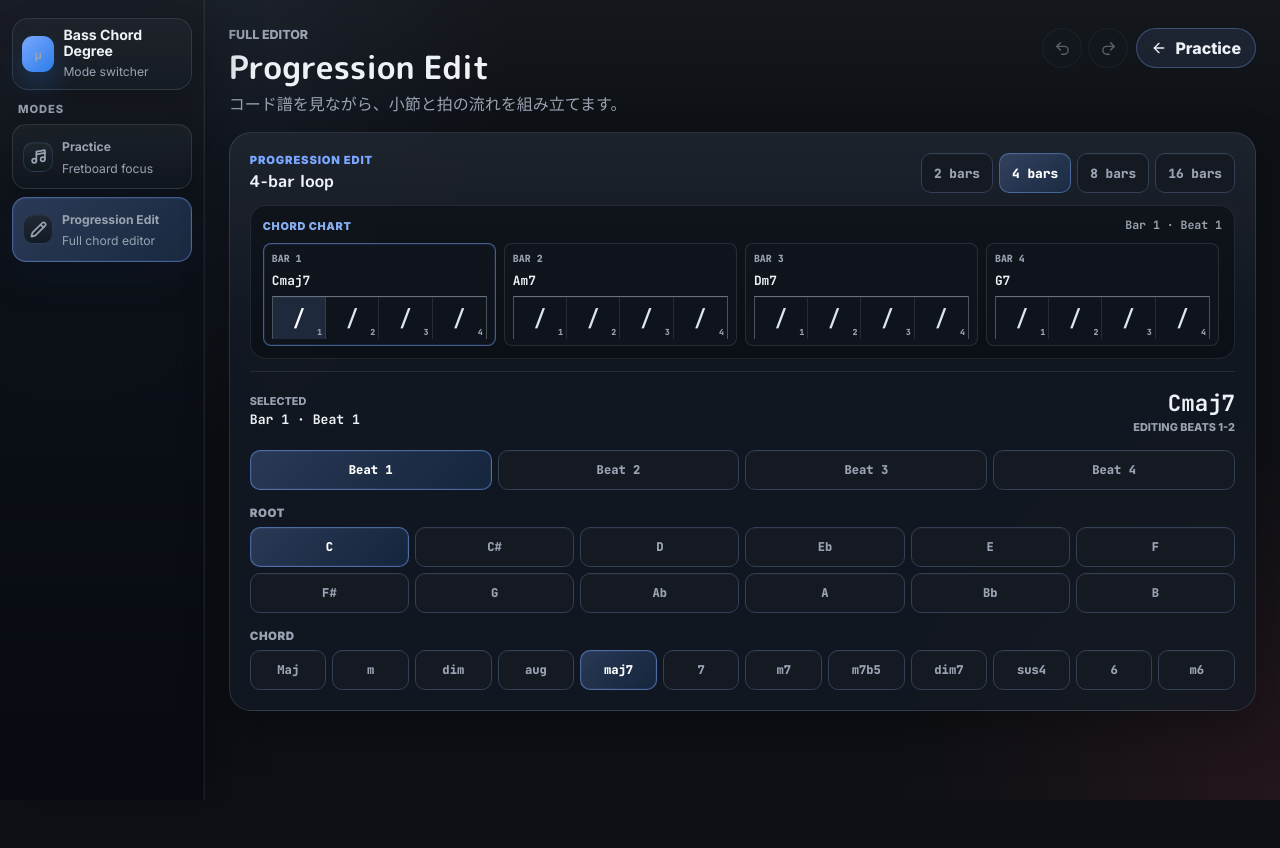
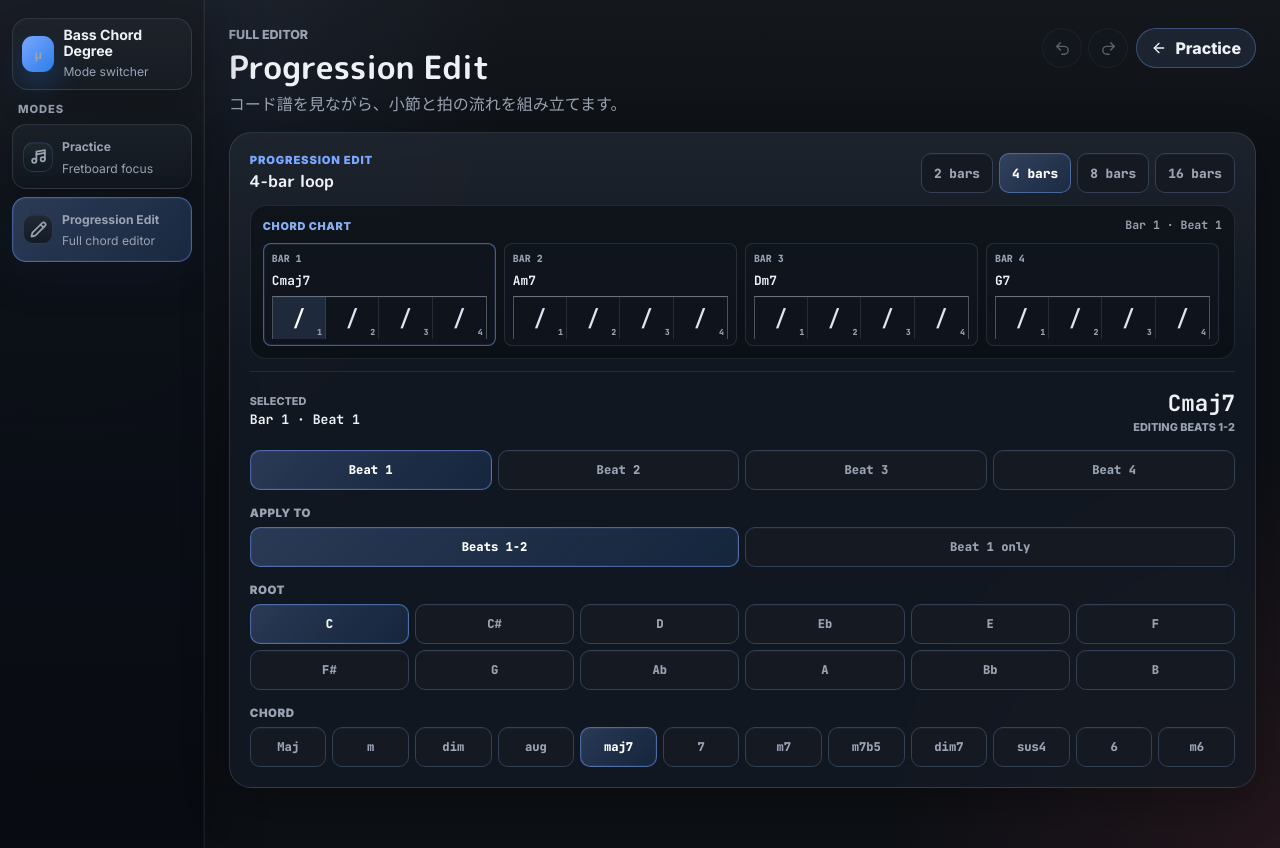
Before and after one commit to muu-ima/muu-fret-degree, a Next.js app: page /progression in a window 1280 px wide. Before the commit the page ends 800 px from the top, so only its background shows below. Built offline with nearby package versions, Linux system fonts and the light colour scheme.

Commit message:
Add per-beat chord overrides

```diff
--- a/app/components/ProgressionChordChart.tsx
+++ b/app/components/ProgressionChordChart.tsx
@@ -2,7 +2,7 @@
 
 import type { ChordType } from "../lib/music";
 import { formatChordSymbol } from "../lib/chord-symbol";
-import type { ProgressionBar } from "../lib/progression";
+import { getProgressionCellForBeat, type ProgressionBar } from "../lib/progression";
 
 type ProgressionChordChartProps = {
   bars: readonly ProgressionBar[];
@@ -29,9 +29,10 @@ export function ProgressionChordChart({
       </div>
       <div className="progressionChordChartGrid">
         {bars.map((bar, barIndex) => {
-          const firstSymbol = formatChordSymbol(bar.cells[0].root, bar.cells[0].chordTypeId, chordTypes);
-          const secondSymbol = formatChordSymbol(bar.cells[1].root, bar.cells[1].chordTypeId, chordTypes);
-          const usesSingleChord = firstSymbol === secondSymbol;
+          const beatSymbols = [0, 1, 2, 3].map((beatIndex) => {
+            const cell = getProgressionCellForBeat(bar, beatIndex);
+            return formatChordSymbol(cell.root, cell.chordTypeId, chordTypes);
+          });
 
           return (
             <article
@@ -40,20 +41,22 @@ export function ProgressionChordChart({
             >
               <span className="progressionChartBarNumber">Bar {bar.bar}</span>
               <div className="progressionChartChords">
-                <strong className={usesSingleChord ? "progressionChartChord full" : "progressionChartChord"}>
-                  {firstSymbol}
-                </strong>
-                {!usesSingleChord && <strong className="progressionChartChord">{secondSymbol}</strong>}
+                {beatSymbols.map((symbol, beatIndex) => (
+                  <strong className="progressionChartChord" key={beatIndex}>
+                    {beatIndex === 0 || symbol !== beatSymbols[beatIndex - 1] ? symbol : ""}
+                  </strong>
+                ))}
               </div>
               <div className="progressionChartBeats">
                 {[0, 1, 2, 3].map((beatIndex) => {
                   const isSelected = barIndex === selectedBarIndex && beatIndex === selectedBeatIndex;
+                  const cell = getProgressionCellForBeat(bar, beatIndex);
                   return (
                     <button
                       key={beatIndex}
                       type="button"
                       className={isSelected ? "progressionChartBeat selected" : "progressionChartBeat"}
-                      aria-label={`Bar ${bar.bar}, Beat ${beatIndex + 1}`}
+                      aria-label={`Bar ${bar.bar}, Beat ${beatIndex + 1}, ${formatChordSymbol(cell.root, cell.chordTypeId, chordTypes)}`}
                       aria-pressed={isSelected}
                       onClick={() => onBeatSelect(barIndex, beatIndex)}
                     >
--- a/app/components/ProgressionEditor.tsx
+++ b/app/components/ProgressionEditor.tsx
@@ -3,7 +3,11 @@
 import { useEffect, useState } from "react";
 import { formatChordSymbol, formatChordTypeSymbol } from "../lib/chord-symbol";
 import { type ChordType } from "../lib/music";
-import { type ProgressionBar, type ProgressionCell } from "../lib/progression";
+import {
+  getProgressionCellForBeat,
+  type ProgressionBar,
+  type ProgressionCell,
+} from "../lib/progression";
 import { ProgressionChordChart } from "./ProgressionChordChart";
 
 type ProgressionEditorProps = {
@@ -14,6 +18,7 @@ type ProgressionEditorProps = {
   roots: string[];
   chordTypes: ChordType[];
   onBarCountChange: (barCount: number) => void;
+  onBeatChordChange: (barIndex: number, beatIndex: number, cell: ProgressionCell | undefined) => void;
   onCellChange: (barIndex: number, cellIndex: number, cell: ProgressionCell) => void;
 };
 
@@ -25,6 +30,7 @@ export function ProgressionEditor({
   roots,
   chordTypes,
   onBarCountChange,
+  onBeatChordChange,
   onCellChange,
 }: ProgressionEditorProps) {
   const [selectedBarIndex, setSelectedBarIndex] = useState(0);
@@ -41,11 +47,37 @@ export function ProgressionEditor({
 
   const selectedBar = bars[selectedBarIndex] ?? bars[0];
   const selectedCellIndex = Math.floor(selectedBeatIndex / 2);
-  const selectedCell = selectedBar?.cells[selectedCellIndex];
+  const baseCell = selectedBar?.cells[selectedCellIndex];
+  const beatOverride = selectedBar?.beats?.[selectedBeatIndex]?.chordOverride;
+  const editScope = beatOverride ? "beat" : "cell";
+  const selectedCell = editScope === "beat" ? beatOverride ?? baseCell : baseCell;
 
   if (!selectedBar || !selectedCell) {
     return null;
   }
+
+  const applyCellChange = (nextCell: ProgressionCell) => {
+    if (editScope === "beat") {
+      onBeatChordChange(selectedBarIndex, selectedBeatIndex, nextCell);
+      return;
+    }
+
+    onCellChange(selectedBarIndex, selectedCellIndex, nextCell);
+  };
+
+  const useCellScope = () => {
+    onBeatChordChange(selectedBarIndex, selectedBeatIndex, undefined);
+  };
+
+  const useBeatScope = () => {
+    if (!beatOverride) {
+      onBeatChordChange(
+        selectedBarIndex,
+        selectedBeatIndex,
+        getProgressionCellForBeat(selectedBar, selectedBeatIndex),
+      );
+    }
+  };
 
   return (
     <section className={className} aria-label="コード進行編集">
@@ -88,7 +120,11 @@ export function ProgressionEditor({
           </div>
           <div className="progressionSelectionChord">
             <strong>{formatChordSymbol(selectedCell.root, selectedCell.chordTypeId, chordTypes)}</strong>
-            <span>Editing Beats {selectedCellIndex === 0 ? "1-2" : "3-4"}</span>
+            <span>
+              {editScope === "beat"
+                ? `Beat ${selectedBeatIndex + 1} override`
+                : `Editing Beats ${selectedCellIndex === 0 ? "1-2" : "3-4"}`}
+            </span>
           </div>
         </div>
 
@@ -110,6 +146,28 @@ export function ProgressionEditor({
           })}
         </div>
 
+        <div className="progressionApplySection">
+          <span className="controlLabel">Apply To</span>
+          <div className="progressionApplyTabs" role="group" aria-label="コードの適用範囲">
+            <button
+              type="button"
+              className={editScope === "cell" ? "active" : ""}
+              aria-pressed={editScope === "cell"}
+              onClick={useCellScope}
+            >
+              Beats {selectedCellIndex === 0 ? "1-2" : "3-4"}
+            </button>
+            <button
+              type="button"
+              className={editScope === "beat" ? "active" : ""}
+              aria-pressed={editScope === "beat"}
+              onClick={useBeatScope}
+            >
+              Beat {selectedBeatIndex + 1} only
+            </button>
+          </div>
+        </div>
+
         <div className="progressionChipSection">
           <span className="controlLabel">Root</span>
           <div className="progressionChipGrid progressionRootChips" role="group" aria-label="Root">
@@ -121,7 +179,7 @@ export function ProgressionEditor({
                   type="button"
                   className={isSelected ? "progressionChip active" : "progressionChip"}
                   aria-pressed={isSelected}
-                  onClick={() => onCellChange(selectedBarIndex, selectedCellIndex, { ...selectedCell, root })}
+                  onClick={() => applyCellChange({ ...selectedCell, root })}
                 >
                   {root}
                 </button>
@@ -143,7 +201,7 @@ export function ProgressionEditor({
                   aria-pressed={isSelected}
                   title={chordType.name}
                   onClick={() =>
-                    onCellChange(selectedBarIndex, selectedCellIndex, {
+                    applyCellChange({
                       ...selectedCell,
                       chordTypeId: chordType.id,
                     })
--- a/app/components/ProgressionEditorWorkspace.tsx
+++ b/app/components/ProgressionEditorWorkspace.tsx
@@ -10,10 +10,11 @@ import { ProgressionEditor } from "./ProgressionEditor";
 
 export function ProgressionEditorWorkspace() {
   const chordTypes = theory.chordTypes as ChordType[];
-  const { canRedo, canUndo, progression, redo, undo, updateBarCount, updateCell } = useProgressionState({
-    roots: theory.roots,
-    chordTypes,
-  });
+  const { canRedo, canUndo, progression, redo, undo, updateBarCount, updateBeatChord, updateCell } =
+    useProgressionState({
+      roots: theory.roots,
+      chordTypes,
+    });
 
   useEffect(() => {
     const handleHistoryShortcut = (event: KeyboardEvent) => {
@@ -85,6 +86,7 @@ export function ProgressionEditorWorkspace() {
         roots={theory.roots}
         chordTypes={chordTypes}
         onBarCountChange={updateBarCount}
+        onBeatChordChange={updateBeatChord}
         onCellChange={updateCell}
       />
 
--- a/app/globals.css
+++ b/app/globals.css
@@ -1938,7 +1938,7 @@ select:focus-visible,
 
 .progressionChartChords {
   display: grid;
-  grid-template-columns: repeat(2, minmax(0, 1fr));
+  grid-template-columns: repeat(4, minmax(0, 1fr));
   min-height: 24px;
 }
 
@@ -1953,10 +1953,6 @@ select:focus-visible,
   white-space: nowrap;
 }
 
-.progressionChartChord.full {
-  grid-column: 1 / -1;
-}
-
 .progressionChartBeats {
   display: grid;
   grid-template-columns: repeat(4, minmax(0, 1fr));
@@ -2065,6 +2061,7 @@ select:focus-visible,
 }
 
 .progressionBeatTabs button,
+.progressionApplyTabs button,
 .progressionChip {
   min-width: 0;
   min-height: 40px;
@@ -2081,11 +2078,23 @@ select:focus-visible,
 }
 
 .progressionBeatTabs button.active,
+.progressionApplyTabs button.active,
 .progressionChip.active {
   border-color: rgba(122, 167, 255, 0.5);
   background: linear-gradient(135deg, rgba(122, 167, 255, 0.24), rgba(43, 125, 233, 0.14));
   color: #fff;
   box-shadow: inset 0 0 0 1px rgba(122, 167, 255, 0.08);
+}
+
+.progressionApplySection {
+  display: grid;
+  gap: 7px;
+}
+
+.progressionApplyTabs {
+  display: grid;
+  grid-template-columns: repeat(2, minmax(0, 1fr));
+  gap: 6px;
 }
 
 .progressionChipSection {
@@ -2754,6 +2763,7 @@ select:focus-visible,
   }
 
   .progressionBeatTabs button,
+  .progressionApplyTabs button,
   .progressionChip {
     min-height: 38px;
     padding: 0 5px;
--- a/app/hooks/usePersistedProgression.ts
+++ b/app/hooks/usePersistedProgression.ts
@@ -5,12 +5,13 @@ import type { ChordType } from "../lib/music";
 import type {
   ChordProgression,
   ProgressionBar,
+  ProgressionBeat,
   ProgressionCell,
   TimeSignature,
 } from "../lib/progression";
 
 const storageKey = "muu-fret-degree:progression-settings";
-const storageVersion = 2;
+const storageVersion = 3;
 
 type PersistedProgressionSettings = {
   version: number;
@@ -57,12 +58,26 @@ function isProgressionBar(value: unknown, roots: string[], chordTypes: ChordType
     return false;
   }
 
+  const hasValidBeats =
+    value.beats === undefined ||
+    (Array.isArray(value.beats) &&
+      value.beats.length === 4 &&
+      value.beats.every((beat) => isProgressionBeat(beat, roots, chordTypes)));
+
   return (
     isFiniteNumber(value.bar) &&
     Array.isArray(value.cells) &&
     value.cells.length === 2 &&
     isProgressionCell(value.cells[0], roots, chordTypes) &&
-    isProgressionCell(value.cells[1], roots, chordTypes)
+    isProgressionCell(value.cells[1], roots, chordTypes) &&
+    hasValidBeats
+  );
+}
+
+function isProgressionBeat(value: unknown, roots: string[], chordTypes: ChordType[]): value is ProgressionBeat {
+  return (
+    isRecord(value) &&
+    (value.chordOverride === undefined || isProgressionCell(value.chordOverride, roots, chordTypes))
   );
 }
 
@@ -139,6 +154,12 @@ export function usePersistedProgression({
       storedSettings.bars.every((bar) => isProgressionBar(bar, roots, chordTypes))
         ? storedSettings.bars
         : null;
+    const versionTwoBars =
+      storedSettings.version === 2 &&
+      Array.isArray(storedSettings.bars) &&
+      storedSettings.bars.every((bar) => isProgressionBar(bar, roots, chordTypes))
+        ? storedSettings.bars
+        : null;
     const legacyBars =
       storedSettings.version === 1 &&
       Array.isArray(storedSettings.bars) &&
@@ -146,13 +167,15 @@ export function usePersistedProgression({
         ? storedSettings.bars
         : null;
 
-    if (isTimeSignature(storedSettings.timeSignature) && nextBars && nextBars.length > 0) {
+    const currentBars = nextBars ?? versionTwoBars;
+
+    if (isTimeSignature(storedSettings.timeSignature) && currentBars && currentBars.length > 0) {
       const timeSignature = storedSettings.timeSignature;
 
       setProgression((current) => ({
         ...current,
         timeSignature,
-        bars: nextBars,
+        bars: currentBars,
       }));
     } else if (isTimeSignature(storedSettings.timeSignature) && legacyBars && legacyBars.length > 0) {
       const timeSignature = storedSettings.timeSignature;
--- a/app/hooks/useProgressionState.ts
+++ b/app/hooks/useProgressionState.ts
@@ -4,6 +4,7 @@ import { useCallback, useEffect, useReducer, type Dispatch, type SetStateAction
 import type { ChordType } from "../lib/music";
 import {
   createDefaultProgression,
+  makeProgressionBeats,
   resizeProgressionBars,
   type ChordProgression,
   type ProgressionCell,
@@ -163,6 +164,49 @@ export function useProgressionState({ bpm = 120, roots, chordTypes }: UseProgres
     });
   }, []);
 
+  const updateBeatChord = useCallback(
+    (barIndex: number, beatIndex: number, nextCell: ProgressionCell | undefined) => {
+      dispatch({
+        type: "commit",
+        update: (currentProgression) => {
+          const currentBar = currentProgression.bars[barIndex];
+          if (!currentBar || beatIndex < 0 || beatIndex > 3) {
+            return currentProgression;
+          }
+
+          const currentOverride = currentBar.beats?.[beatIndex]?.chordOverride;
+          const hasSameOverride =
+            currentOverride?.root === nextCell?.root &&
+            currentOverride?.chordTypeId === nextCell?.chordTypeId;
+          if ((currentOverride === undefined && nextCell === undefined) || hasSameOverride) {
+            return currentProgression;
+          }
+
+          const nextBeats = makeProgressionBeats(currentBar);
+          nextBeats[beatIndex] = nextCell ? { chordOverride: { ...nextCell } } : {};
+          const hasOverrides = nextBeats.some((beat) => beat.chordOverride !== undefined);
+
+          return {
+            ...currentProgression,
+            bars: currentProgression.bars.map((bar, index) => {
+              if (index !== barIndex) {
+                return bar;
+              }
+
+              if (hasOverrides) {
+                return { ...bar, beats: nextBeats };
+              }
+
+              const { beats: _beats, ...barWithoutBeats } = bar;
+              return barWithoutBeats;
+            }),
+          };
+        },
+      });
+    },
+    [],
+  );
+
   const undo = useCallback(() => dispatch({ type: "undo" }), []);
   const redo = useCallback(() => dispatch({ type: "redo" }), []);
 
@@ -173,6 +217,7 @@ export function useProgressionState({ bpm = 120, roots, chordTypes }: UseProgres
     redo,
     undo,
     updateBarCount,
+    updateBeatChord,
     updateCell,
   };
 }
--- a/app/lib/progression.ts
+++ b/app/lib/progression.ts
@@ -8,9 +8,14 @@ export type ProgressionCell = {
   chordTypeId: string;
 };
 
+export type ProgressionBeat = {
+  chordOverride?: ProgressionCell;
+};
+
 export type ProgressionBar = {
   bar: number;
   cells: readonly [ProgressionCell, ProgressionCell];
+  beats?: readonly [ProgressionBeat, ProgressionBeat, ProgressionBeat, ProgressionBeat];
 };
 
 export type ChordProgression = {
@@ -129,7 +134,7 @@ export function getProgressionPlaybackState(
     position,
     selection: {
       bar,
-      cell: bar.cells[cellIndex],
+      cell: getProgressionCellForBeat(bar, position.beatInBar),
       cellIndex,
     },
   };
@@ -149,7 +154,35 @@ export function resizeProgressionBars(bars: readonly ProgressionBar[], nextLengt
       ProgressionCell,
       ProgressionCell,
     ],
+    ...(bars[index % bars.length].beats
+      ? {
+          beats: bars[index % bars.length].beats?.map((beat) => ({
+            ...beat,
+            ...(beat.chordOverride ? { chordOverride: { ...beat.chordOverride } } : {}),
+          })) as [ProgressionBeat, ProgressionBeat, ProgressionBeat, ProgressionBeat],
+        }
+      : {}),
   }));
+}
+
+export function getProgressionBeat(bar: ProgressionBar, beatIndex: number): ProgressionBeat {
+  return bar.beats?.[beatIndex] ?? {};
+}
+
+export function getProgressionCellForBeat(bar: ProgressionBar, beatIndex: number): ProgressionCell {
+  const cellIndex = Math.min(Math.floor(beatIndex / 2), bar.cells.length - 1);
+  return getProgressionBeat(bar, beatIndex).chordOverride ?? bar.cells[cellIndex];
+}
+
+export function makeProgressionBeats(bar: ProgressionBar): [
+  ProgressionBeat,
+  ProgressionBeat,
+  ProgressionBeat,
+  ProgressionBeat,
+] {
+  return [0, 1, 2, 3].map((beatIndex) => ({
+    ...getProgressionBeat(bar, beatIndex),
+  })) as [ProgressionBeat, ProgressionBeat, ProgressionBeat, ProgressionBeat];
 }
 
 export function makeProgressionBar(
```
Also changed, not shown: 2 other files (tests, documents, lock files or other folders).
